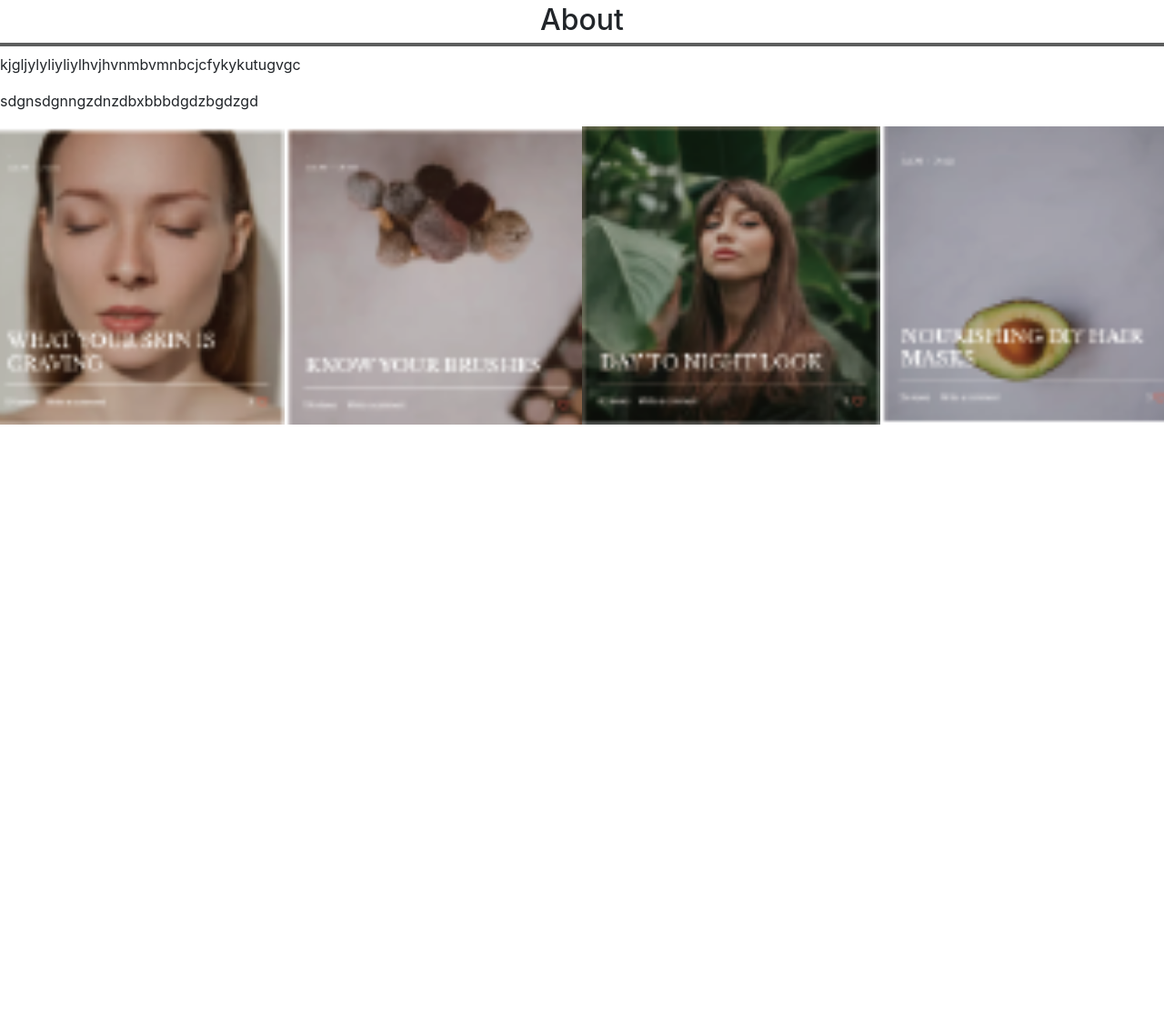
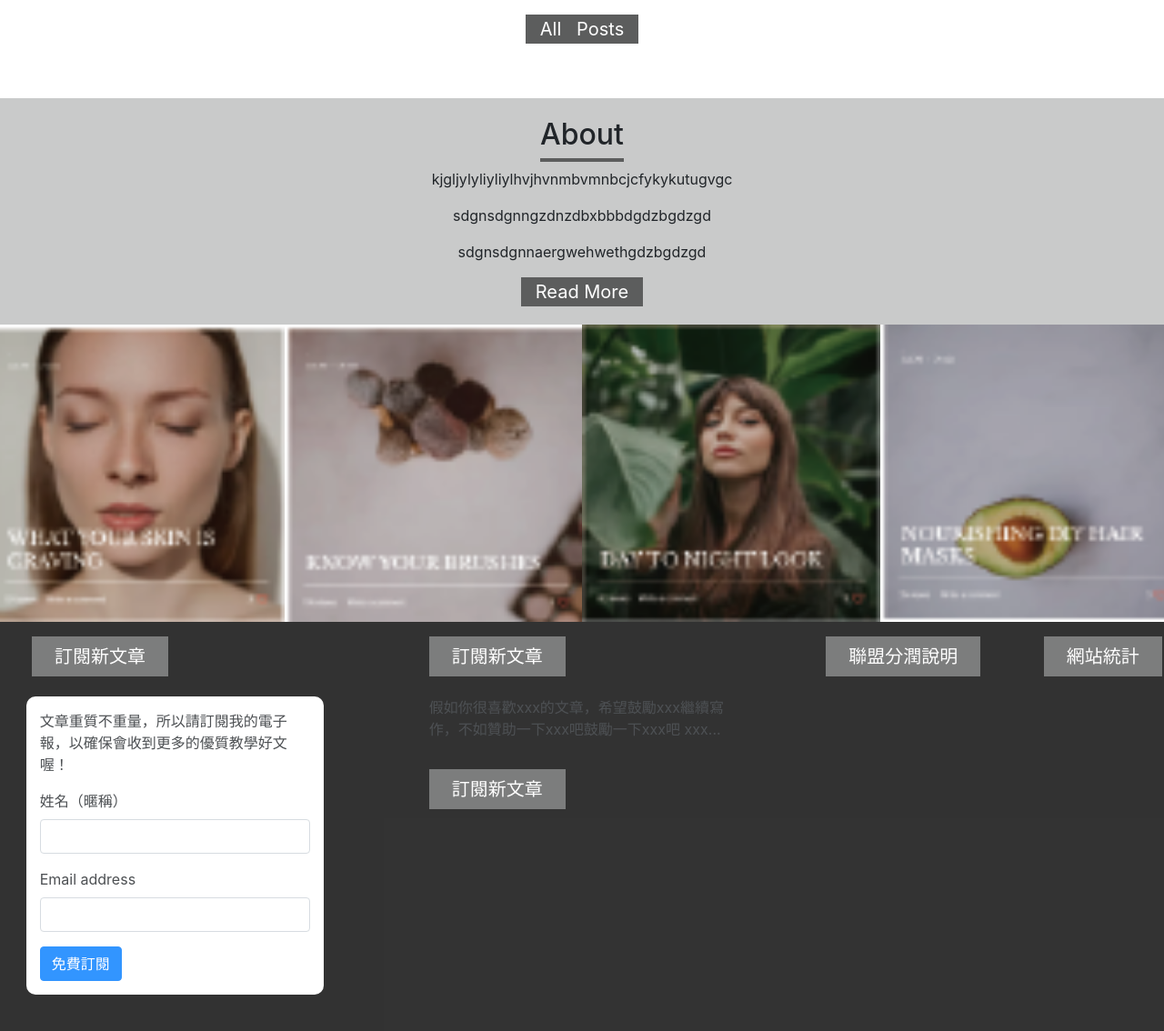
Before and after one commit to iRogerz/teemo, a plain HTML site: page index.html in a window 1280 px wide. Shown: the part 2149-3283 px from the top of the page at 91% size. Before the commit the page ends 2616 px from the top, so only its background shows below. Drawn offline with nearby package versions, Linux system fonts and the light colour scheme; a web font is replaced by a local one.

Commit message:
third forth section
almost finish the footer

```diff
--- a/css/style.css
+++ b/css/style.css
@@ -197,13 +197,37 @@ nav .nav-link{
     margin: 60px;
     position: relative;
 }
+#third .img-div{
+    text-align: center;
+}
 #third img{
-    width: 45%;
+    width: 32%;
     padding: 10px;
     margin: auto;
 }
+.all-posts{
+    text-align: center;
+    margin-top: 20px;
+}
+.all-post-btn{
+    border: none;
+    background-color: #5c5d5d;
+    color: #FFF;
+    font-size: 20px;
+    padding-left: 16px;
+    padding-right: 16px;
+}
+.introduction{
+    background-color: #c9caca;
+    text-align: center;
+}
+#forth span{
+    position:relative;
+    top:1px;
+    display:inline-block;
+}
 #forth h2{
-    text-align: center;
+    padding-top: 20px;
     border-bottom: 4px #5c5d5d solid;
     padding-bottom: 6px;
 }
@@ -211,8 +235,48 @@ nav .nav-link{
     padding: 0;
     margin: 0;
 }
+#forth .col-4{
+    padding: 0;
+    margin: 0;
+    /* display: inline; */
+}
+#forth .all-post-btn{
+    margin-bottom: 20px;
+}
 #forth img{
     width: 100%;
     margin: 0;
     padding: 0;
 }
+.subscribe{
+    position: relative;
+    background-color: black;
+    opacity: 0.8;
+    /* display: inline; */
+    /* text-align: center; */
+}
+.subscribe span{
+    padding: 15px;
+    /* display: inline; */
+}
+.subscribe h5{
+    margin-left: 35px;
+    padding: 10px;
+    padding-left: 25px;
+    padding-right: 25px;
+    background-color: #5c5d5d;
+    color: white;
+}
+#forth form{
+    background-color: white;
+    border-radius: 10px;
+    padding: 15px;
+    margin-left: 10%;
+    margin-bottom: 40px;
+    width: 75%;
+    /* display: inline; */
+}
+.foot-middle p{
+    margin-left: 50px;
+    margin-right: 50px;
+}
--- a/index.html
+++ b/index.html
@@ -155,13 +155,16 @@
     <section id="third">
       <div class="container">
         <div class="row">
-          <div class="col-8 offset-2">
+          <div class="col-12 img-div">
             <img src="./img/1.1.png" alt="">
             <img src="./img/1.2.png" alt="">
           </div>
-          <div class="col-8 offset-2">
+          <div class="col-12 img-div">
             <img src="./img/1.3.png" alt="">
             <img src="./img/1.4.png" alt="">
+          </div>
+          <div class="col-12 all-posts">
+            <button type="button" class="all-post-btn">All &nbsp Posts</button>
           </div>
         </div>
       </div>
@@ -172,6 +175,8 @@
           <span><h2>About</h2></span>
           <p>kjgljylyliyliylhvjhvnmbvmnbcjcfykykutugvgc</p>
           <p>sdgnsdgnngzdnzdbxbbbdgdzbgdzgd</p>
+          <p>sdgnsdgnnaergwehwethgdzbgdzgd</p>
+          <button type="button" class="all-post-btn">Read More</button>
         </div>
         <div class="col-3">
           <img src="./img/1.4.png" alt="">
@@ -185,10 +190,33 @@
         <div class="col-3">
           <img src="./img/1.1.png" alt="">
         </div>
-        <div class="col-12">
+        <!-- <div class="col-12 subscribe"> -->
+        <div class="col-4 subscribe foot-left">
+          <span><h5>訂閱新文章</h5></span>
+          <form>
+            <p>文章重質不重量，所以請訂閱我的電子報，以確保會收到更多的優質教學好文喔！</p>
+            <div class="form-group">
+              <label for="exampleInputPassword1">姓名（暱稱）</label>
+              <input type="password" class="form-control" id="exampleInputPassword1">
+            </div>
+            <div class="form-group">
+              <label for="exampleInputEmail1">Email address</label>
+              <input type="email" class="form-control" id="exampleInputEmail1" aria-describedby="emailHelp">
+            </div>
+            <button type="submit" class="btn btn-primary">免費訂閱</button>
+          </form>
         </div>
+        <div class="col-4 subscribe foot-middle">
+          <span><h5>訂閱新文章</h5></span>
+          <p>假如你很喜歡xxx的文章，希望鼓勵xxx繼續寫作，不如贊助一下xxx吧鼓勵一下xxx吧 xxx...</p>
+          <span><h5>訂閱新文章</h5></span>
+        </div>
+        <div class="col-4 subscribe foot-right">
+          <span><h5>聯盟分潤說明</h5></span>
+          <span><h5>網站統計</h5></span>
+        </div>
+        <!-- </div> -->
         <div class="col-12 foot">
-
         </div>
       </div>
     </section>
```
Also changed, not shown: img/4-3.png (added), img/4-4.png (added).
